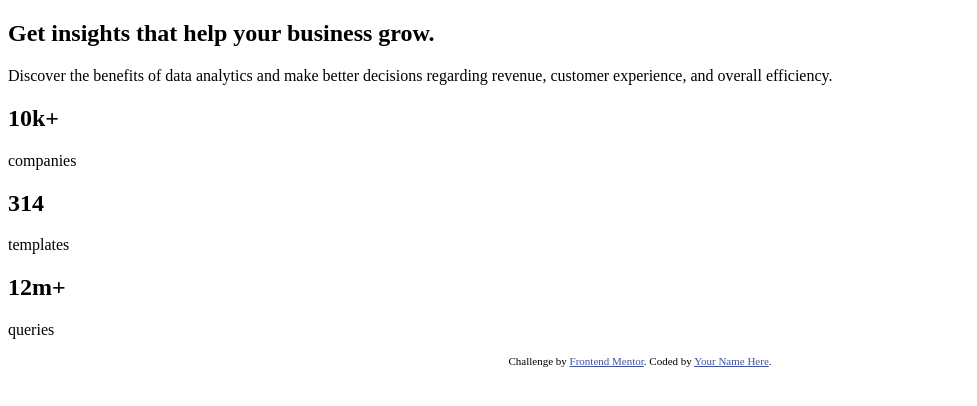
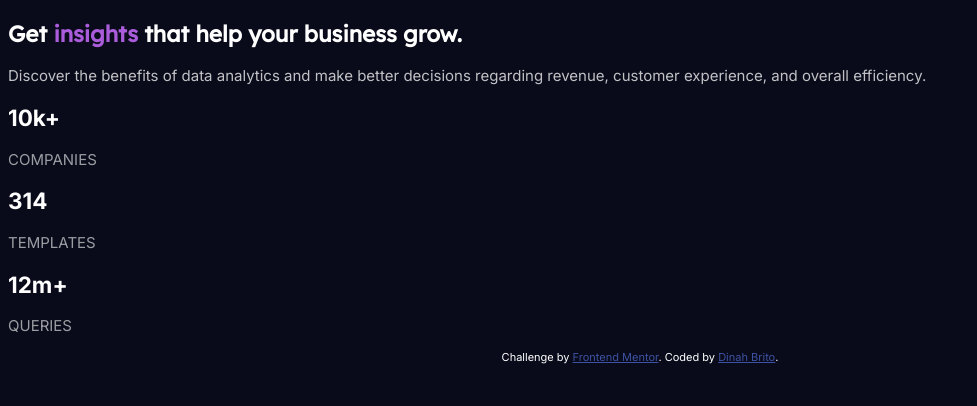
Before and after one commit to dinahbrito/stats-preview-card-component, a plain HTML site: page index.html in a window 1280 px wide. Shown: the whole page, without its empty margins (0-977 px from the left). Drawn offline with Linux system fonts and the light colour scheme.

Commit message:
Added colors and font-family

```diff
--- a/index.html
+++ b/index.html
@@ -21,6 +21,11 @@
       color: hsl(228, 45%, 44%);
     }
   </style>
+  <link rel="preconnect" href="https://fonts.googleapis.com">
+  <link rel="preconnect" href="https://fonts.gstatic.com" crossorigin>
+  <link href="https://fonts.googleapis.com/css2?family=Inter:wght@400;700&family=Lexend+Deca&display=swap"
+    rel="stylesheet">
+  <link rel="stylesheet" href="styles.css">
 </head>
 
 <body>
@@ -28,8 +33,9 @@
     <div class="background-img"></div>
     <section class="text">
       <div class="info">
-        <h1>Get insights that help your business grow.</h1>
-        <p>Discover the benefits of data analytics and make better decisions regarding revenue, customer
+        <h1>Get <span>insights</span> that help your business grow.</h1>
+        <p class="main-paragraph">Discover the benefits of data analytics and make better decisions regarding revenue,
+          customer
           experience, and overall efficiency.</p>
       </div>
       <div class="stats">
@@ -50,7 +56,7 @@
   </div>
   <div class="attribution">
     Challenge by <a href="https://www.frontendmentor.io?ref=challenge" target="_blank">Frontend Mentor</a>.
-    Coded by <a href="#">Your Name Here</a>.
+    Coded by <a href="https://github.com/dinahbrito">Dinah Brito</a>.
   </div>
 </body>
 
--- /dev/null
+++ b/styles.css
@@ -0,0 +1,20 @@
+body {
+    background-color:  hsl(233, 47%, 7%);
+    font-size: 15px;
+    color: hsl(0, 0%, 100%);
+    font-family: "Inter", sans-serif;
+}
+h1 {
+    font-family: "Lexend Deca", sans-serif;
+}
+
+span {
+    color: hsl(277, 64%, 61%);
+}
+.col p {
+   color: hsla(0, 0%, 100%, 0.6);
+   text-transform: uppercase;
+}
+.main-paragraph {
+    color: hsla(0, 0%, 100%, 0.75);
+}
```
